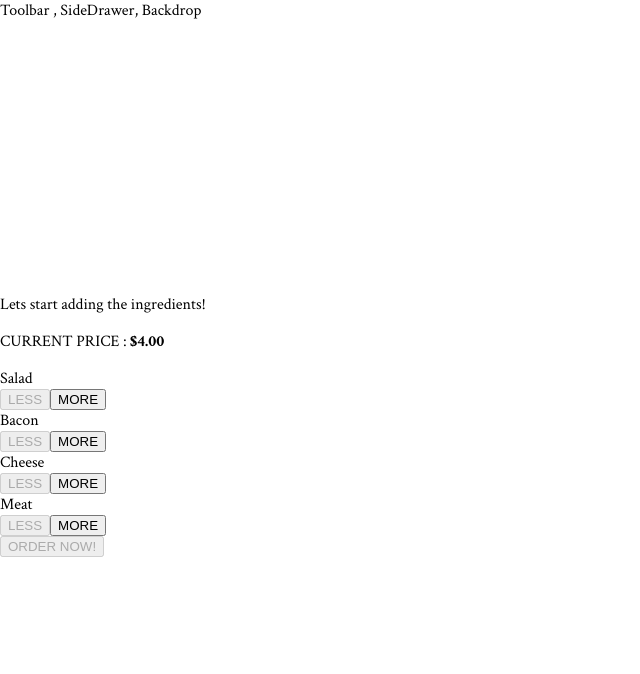
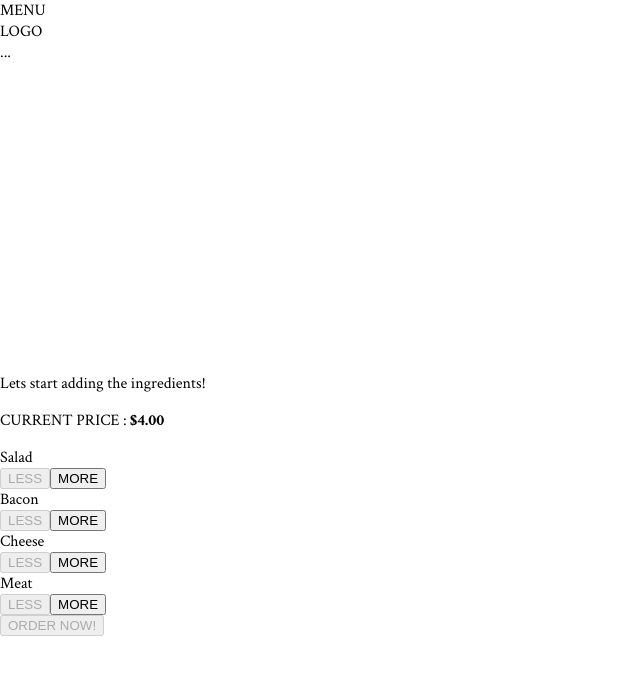
Before and after one commit to taneajoshi/BurgerBuy, a React app: page / in a window 1280 px wide. Shown: the top 674 px of the page, without its empty margins (0-640 px from the left). Built offline with nearby package versions, Linux system fonts and the light colour scheme.

Commit message:
Starting with navigations

```diff
--- a/src/components/Burger/OrderSummary/OrderSummary.js
+++ b/src/components/Burger/OrderSummary/OrderSummary.js
@@ -17,7 +17,9 @@
     <ul>
         {ingredientSummary}
     </ul>
+  <p><strong>Total Price: $ {props.price.toFixed(2)}</strong></p>
     <p>Press continue to checkout</p>
+
     <Button
     btnType="Danger"  clicked={props.purchaseCancelled}
     > Cancel</Button>
--- a/src/components/Layout/Layout.css
+++ b/src/components/Layout/Layout.css
@@ -1,3 +1,3 @@
 .Content{
-    margin-top: 16px;
+    margin-top: 80px;
 }
--- a/src/components/Layout/Layout.js
+++ b/src/components/Layout/Layout.js
@@ -1,11 +1,11 @@
 import React from 'react';
 import Aux from '../../hoc/aux'
 import classes from './Layout.css'
-
+import Toolbar  from '../Navigation/Toolbar/Toolbar';
 
 const layout = (props) => (
     <Aux>
-    <div>Toolbar , SideDrawer, Backdrop</div>
+    <Toolbar/>
     <main className={classes.Content}>
         {props.children}
     </main>
--- /dev/null
+++ b/src/components/Navigation/Toolbar/Toolbar.css
@@ -0,0 +1,19 @@
+.Toolbar{
+    height: 56px;
+    width: 100%;
+    position: fixed;
+    top: 0;
+    left: 0;
+    background-color: #703B09;
+    display: flex;
+    justify-content: space-between;
+    align-items: center;
+    padding:  0 20px;
+    box-sizing: border-box;
+    z-index: 90;
+
+}
+.Toolbar nav{
+  height: 100%;
+
+}
--- /dev/null
+++ b/src/components/Navigation/Toolbar/Toolbar.js
@@ -0,0 +1,14 @@
+import React from 'react';
+import classes from './Toolbar.css'
+const toolbar = (props)=>(
+   <header className={classes.Toolbar}>
+      <div>MENU</div>
+      <div>LOGO</div>
+      <nav>
+          ...
+      </nav>
+
+   </header>
+);
+
+export default toolbar;
--- a/src/containers/BurgerBuilder/BurgerBuilder.js
+++ b/src/containers/BurgerBuilder/BurgerBuilder.js
@@ -98,6 +98,7 @@
             <Modal show={this.state.purchasing} modalClosed={this.purchaseCancelHandler}>
                 <OrderSummary ingredients={this.state.ingredients}
                 purchaseContinued={this.purchaseContinueHandler}
+                price={this.state.totalPrice}
                 purchaseCancelled={this.purchaseCancelHandler}
                  />
             </Modal>
```
